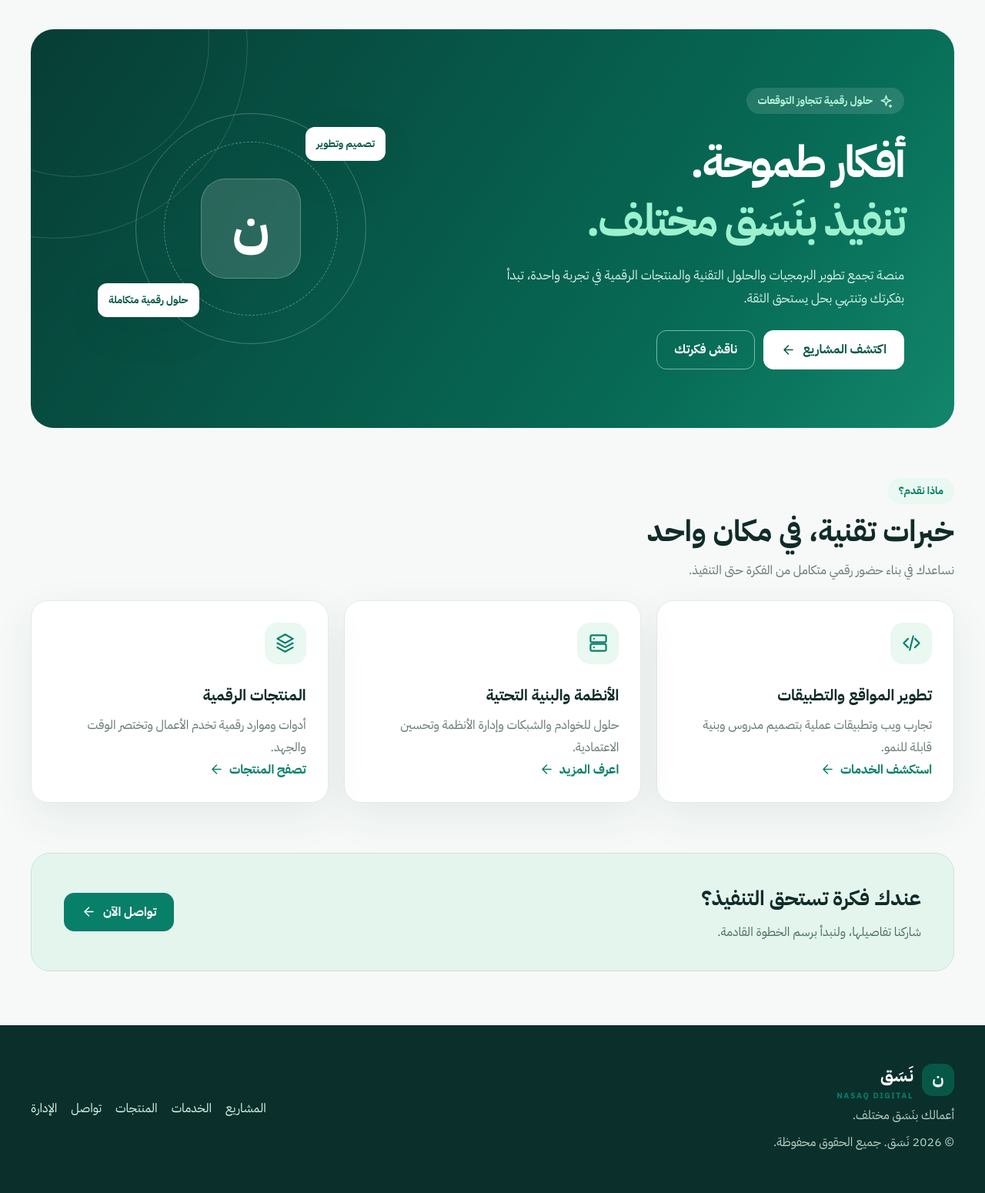
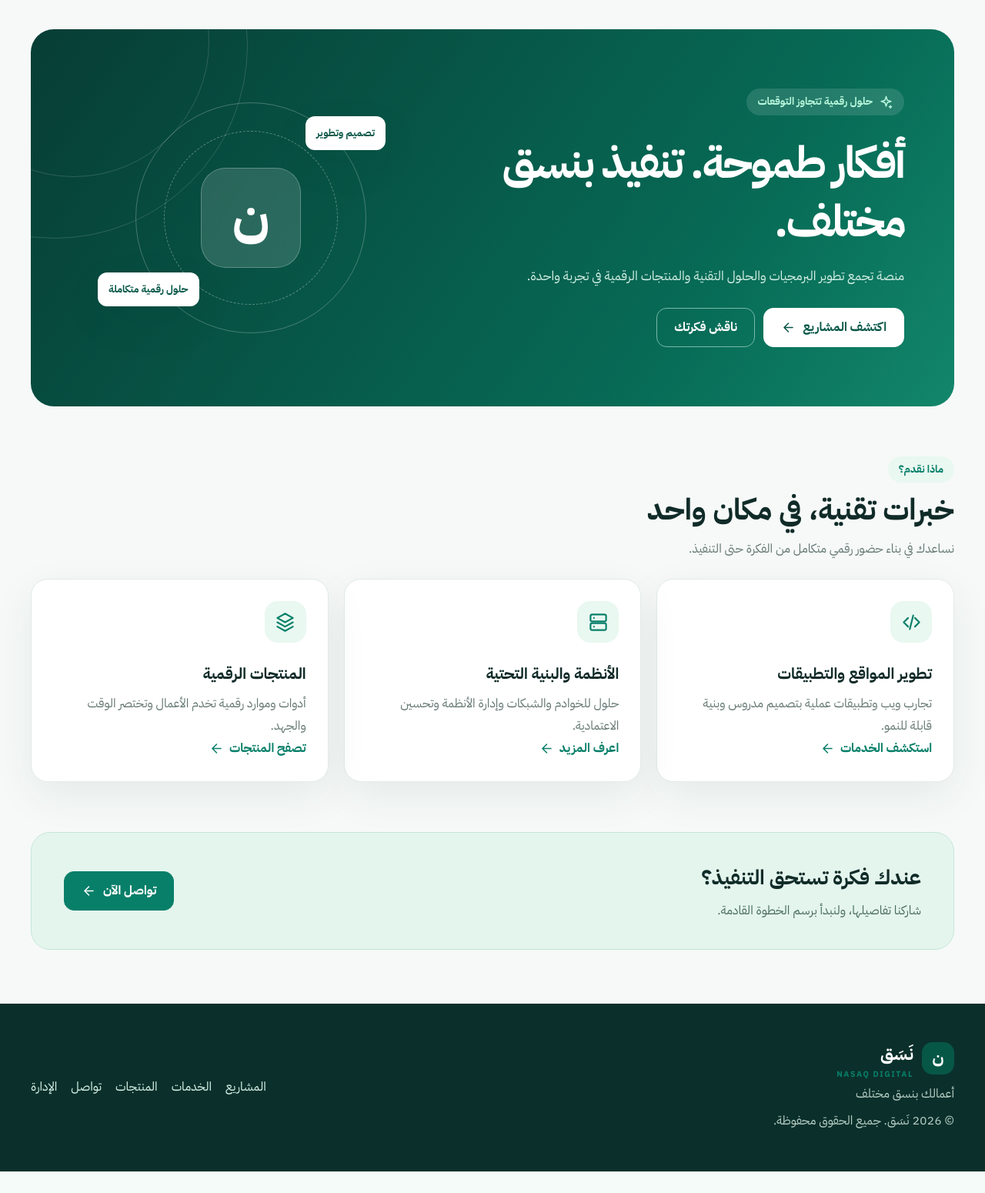
Before and after one commit to youef/apppproject, a PHP site: page /index.php in a window 1280 px wide. Shown: the part 83-1633 px from the top of the page at 77% size. After the commit the page ends 1605 px from the top, so only its background shows below. Run offline with PHP 8.4, Linux system fonts and the light colour scheme; data comes from the database, SQL or seed files in the repository.

Commit message:
Connect item details, settings and improved admin navigation

```diff
--- a/index.php
+++ b/index.php
@@ -1,5 +1,6 @@
 <?php
 require __DIR__.'/src/bootstrap.php';
+$siteSettings=[];try{$siteSettings=db()->query('SELECT setting_key,setting_value FROM site_settings')->fetchAll(PDO::FETCH_KEY_PAIR);}catch(PDOException $ignored){}
 $section=$_GET['page']??'home';
 $allowed=['home','projects','services','shop','contact'];
 if(!in_array($section,$allowed,true))$section='home';
@@ -15,7 +16,7 @@ return '<svg class="icon" viewBox="0 0 24 24" aria-hidden="true">'.($paths[$name
 <header class="site-header"><nav class="wrap site-nav" aria-label="التنقل الرئيسي"><a class="brand" href="index.php"><span class="brand-mark">ن</span><span>نَسَق<small>NASAQ DIGITAL</small></span></a><button class="mobile-toggle" data-menu-toggle aria-label="فتح القائمة" aria-expanded="false" aria-controls="main-menu"><?=svgicon('menu')?></button><div class="nav-links" id="main-menu" data-menu><?php foreach(['home','projects','services','shop','contact'] as $key):?><a class="<?=$section===$key?'active':''?>" href="index.php?page=<?=$key?>" <?=$section===$key?'aria-current="page"':''?>><?=e($labels[$key])?></a><?php endforeach;?></div><a class="btn nav-cta" href="index.php?page=contact">ابدأ مشروعك <?=svgicon('arrow')?></a></nav></header>
 <main class="wrap">
 <?php if($section==='home'):?>
-<section class="hero"><div class="hero-content"><span class="eyebrow"><?=svgicon('spark')?> حلول رقمية تتجاوز التوقعات</span><h1>أفكار طموحة.<br><span>تنفيذ بنَسَق مختلف.</span></h1><p>منصة تجمع تطوير البرمجيات والحلول التقنية والمنتجات الرقمية في تجربة واحدة، تبدأ بفكرتك وتنتهي بحل يستحق الثقة.</p><div class="actions"><a class="btn light" href="index.php?page=projects">اكتشف المشاريع <?=svgicon('arrow')?></a><a class="btn outline-light" href="index.php?page=contact">ناقش فكرتك</a></div></div><div class="hero-art" aria-hidden="true"><div class="orbit"><div class="orbit-center">ن</div><span class="orbit-tag one">تصميم وتطوير</span><span class="orbit-tag two">حلول رقمية متكاملة</span></div></div></section>
+<section class="hero"><div class="hero-content"><span class="eyebrow"><?=svgicon('spark')?> حلول رقمية تتجاوز التوقعات</span><h1><?=e($siteSettings['hero_title']??'أفكار طموحة. تنفيذ بنَسَق مختلف.')?></h1><p><?=e($siteSettings['hero_description']??'منصة تجمع تطوير البرمجيات والحلول التقنية والمنتجات الرقمية في تجربة واحدة.')?></p><div class="actions"><a class="btn light" href="index.php?page=projects">اكتشف المشاريع <?=svgicon('arrow')?></a><a class="btn outline-light" href="index.php?page=contact">ناقش فكرتك</a></div></div><div class="hero-art" aria-hidden="true"><div class="orbit"><div class="orbit-center">ن</div><span class="orbit-tag one">تصميم وتطوير</span><span class="orbit-tag two">حلول رقمية متكاملة</span></div></div></section>
 <section class="section"><div class="section-heading"><div><span class="eyebrow">ماذا نقدم؟</span><h2>خبرات تقنية، في مكان واحد</h2><p>نساعدك في بناء حضور رقمي متكامل من الفكرة حتى التنفيذ.</p></div></div><div class="features"><article class="feature"><span class="feature-icon"><?=svgicon('code')?></span><h3>تطوير المواقع والتطبيقات</h3><p>تجارب ويب وتطبيقات عملية بتصميم مدروس وبنية قابلة للنمو.</p><a class="text-link" href="index.php?page=services">استكشف الخدمات <?=svgicon('arrow')?></a></article><article class="feature"><span class="feature-icon"><?=svgicon('server')?></span><h3>الأنظمة والبنية التحتية</h3><p>حلول للخوادم والشبكات وإدارة الأنظمة وتحسين الاعتمادية.</p><a class="text-link" href="index.php?page=services">اعرف المزيد <?=svgicon('arrow')?></a></article><article class="feature"><span class="feature-icon"><?=svgicon('layers')?></span><h3>المنتجات الرقمية</h3><p>أدوات وموارد رقمية تخدم الأعمال وتختصر الوقت والجهد.</p><a class="text-link" href="index.php?page=shop">تصفح المنتجات <?=svgicon('arrow')?></a></article></div></section>
 <section class="cta-panel"><div><h2>عندك فكرة تستحق التنفيذ؟</h2><p>شاركنا تفاصيلها، ولنبدأ برسم الخطوة القادمة.</p></div><a class="btn" href="index.php?page=contact">تواصل الآن <?=svgicon('arrow')?></a></section>
 <?php elseif($section==='contact'):?>
@@ -23,6 +24,6 @@ return '<svg class="icon" viewBox="0 0 24 24" aria-hidden="true">'.($paths[$name
 <form class="form" action="request.php" method="post"><?=csrf_field()?><label>الاسم الكامل<input name="name" autocomplete="name" required maxlength="120" placeholder="اكتب اسمك"></label><label>البريد الإلكتروني<input name="email" type="email" autocomplete="email" required maxlength="190" placeholder="name@example.com"></label><label>نوع الطلب<select name="category"><option value="service">طلب خدمة</option><option value="product">استفسار عن منتج</option><option value="other">استفسار عام</option></select></label><label>تفاصيل المشروع أو الطلب<textarea name="message" required maxlength="5000" rows="6" placeholder="أخبرنا عن فكرتك وما تحتاجه..."></textarea></label><button class="btn" type="submit">إرسال الطلب <?=svgicon('arrow')?></button></form>
 <?php else:?>
 <section class="pagehead"><span class="eyebrow"><?=svgicon($section==='projects'?'briefcase':($section==='shop'?'shopping':'layers'))?> نَسَق الرقمية</span><h1><?=e($labels[$section])?></h1><p>تعرّف على ما نقدمه من أعمال وخدمات وحلول رقمية.</p></section>
-<div class="cards"><?php foreach($items as $item):?><article class="card"><div class="card-cover"><?php if(!empty($item['image_url'])):?><img loading="lazy" src="<?=e($item['image_url'])?>" alt="<?=e($item['title'])?>"><?php else:?><?=svgicon($section==='projects'?'briefcase':($section==='shop'?'shopping':'layers'))?><?php endif;?></div><div class="cardbody"><span class="eyebrow"><?=e($labels[$section])?></span><h2><?=e($item['title'])?></h2><p><?=nl2br(e($item['description']))?></p><?php if($item['price']!==null):?><strong class="price"><?=e(number_format((float)$item['price'],2))?> ر.س</strong><?php endif;?><div class="actions"><?php if(!empty($item['external_url'])):?><a class="btn secondary" rel="noopener noreferrer" target="_blank" href="<?=e($item['external_url'])?>">التفاصيل <?=svgicon('arrow')?></a><?php endif;?><a class="btn" href="index.php?page=contact">استفسر الآن</a></div></div></article><?php endforeach;?></div>
+<div class="cards"><?php foreach($items as $item):?><article class="card"><div class="card-cover"><?php if(!empty($item['image_url'])):?><img loading="lazy" src="<?=e($item['image_url'])?>" alt="<?=e($item['title'])?>"><?php else:?><?=svgicon($section==='projects'?'briefcase':($section==='shop'?'shopping':'layers'))?><?php endif;?></div><div class="cardbody"><span class="eyebrow"><?=e($labels[$section])?></span><h2><?=e($item['title'])?></h2><p><?=nl2br(e($item['description']))?></p><?php if($item['price']!==null):?><strong class="price"><?=e(number_format((float)$item['price'],2))?> ر.س</strong><?php endif;?><div class="actions"><?php if(!empty($item['external_url'])):?><a class="btn secondary" rel="noopener noreferrer" target="_blank" href="<?=e($item['external_url'])?>">التفاصيل <?=svgicon('arrow')?></a><?php endif;?><a class="btn" href="item.php?id=<?=(int)$item['id']?>">عرض التفاصيل <?=svgicon('arrow')?></a></div></div></article><?php endforeach;?></div>
 <?php if(!$items):?><div class="empty"><?=svgicon('layers')?><h2>لا توجد عناصر منشورة حاليًا</h2><p class="muted">سيظهر المحتوى هنا بمجرد إضافته ونشره من لوحة الإدارة.</p><a class="btn secondary" href="index.php?page=contact">تواصل معنا</a></div><?php endif;?>
-<?php endif;?></main><footer class="site-footer"><div class="wrap footer-grid"><div><a class="brand" style="color:white" href="index.php"><span class="brand-mark">ن</span><span>نَسَق<small>NASAQ DIGITAL</small></span></a><p>أعمالك بنَسَق مختلف.</p><p>© <?=date('Y')?> نَسَق. جميع الحقوق محفوظة.</p></div><div class="footer-links"><a href="index.php?page=projects">المشاريع</a><a href="index.php?page=services">الخدمات</a><a href="index.php?page=shop">المنتجات</a><a href="index.php?page=contact">تواصل</a><a href="admin.php">الإدارة</a></div></div></footer><script src="assets/app.js?v=2" defer></script></body></html>
+<?php endif;?></main><footer class="site-footer"><div class="wrap footer-grid"><div><a class="brand" style="color:white" href="index.php"><span class="brand-mark">ن</span><span>نَسَق<small>NASAQ DIGITAL</small></span></a><p><?=e($siteSettings['site_tagline']??'أعمالك بنَسَق مختلف.')?></p><p>© <?=date('Y')?> نَسَق. جميع الحقوق محفوظة.</p></div><div class="footer-links"><a href="index.php?page=projects">المشاريع</a><a href="index.php?page=services">الخدمات</a><a href="index.php?page=shop">المنتجات</a><a href="index.php?page=contact">تواصل</a><a href="admin.php">الإدارة</a></div></div></footer><script src="assets/app.js?v=2" defer></script></body></html>
```
